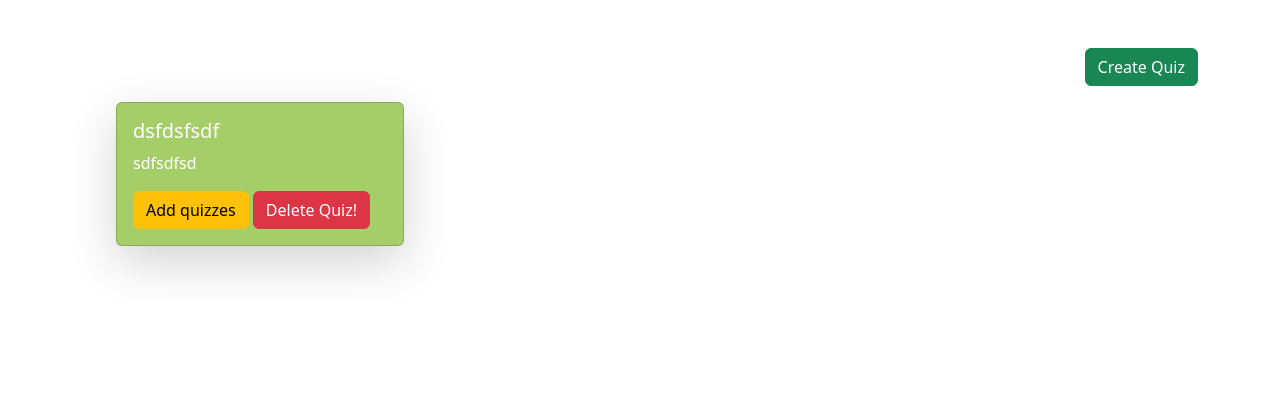
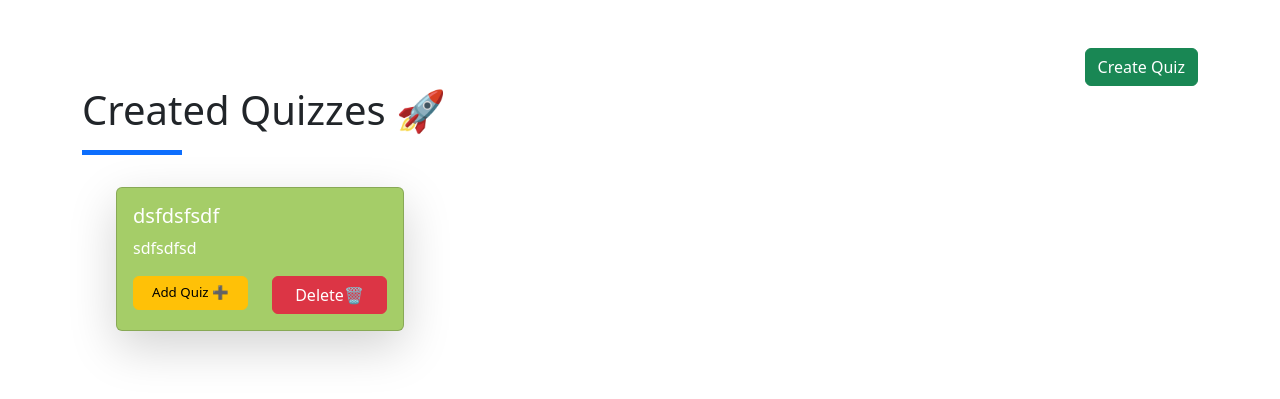
Before and after one commit to Sowishi/Quiz-System-Final-Project, a Flask app: page /create-quiz in a window 1280 px wide. Shown: the part 56-455 px from the top of the page. Run offline with Flask 3, Linux system fonts and the light colour scheme; data comes from the database, SQL or seed files in the repository; both versions use the stored data as it was after the commit.

Commit message:
added kimeme design

```diff
--- a/templates/create.html
+++ b/templates/create.html
@@ -60,6 +60,8 @@
       Create Quiz
     </button>
   </div>
+  <h1>Created Quizzes 🚀</h1>
+  <div class="line bg-primary my-3" style="width: 100px; height: 5px"></div>
   {% if quizzes %}
   <div class="row">
     {% for quiz in quizzes %}
@@ -71,13 +73,21 @@
         <div class="card-body text-white">
           <h5 class="card-title">{{quiz.1}}</h5>
           <p class="card-text">{{quiz.2}}</p>
-          <a
-            href="{{ url_for('editQuiz', quiz_number=quiz.0) }}"
-            class="btn btn-warning"
-            >Add quizzes</a
-          >
-
-          <a href="/delete/{{quiz.0}}" class="btn btn-danger">Delete Quiz!</a>
+          <div class="row">
+            <div class="col-6">
+              <a
+                href="{{ url_for('editQuiz', quiz_number=quiz.0) }}"
+                class="btn btn-warning w-100"
+                style="font-size: smaller"
+                >Add Quiz ➕</a
+              >
+            </div>
+            <div class="col-6">
+              <a href="/delete/{{quiz.0}}" class="btn btn-danger w-100"
+                >Delete🗑️</a
+              >
+            </div>
+          </div>
         </div>
       </div>
     </div>
@@ -85,7 +95,9 @@
   </div>
 
   {% else %}
-  <p>No quizzes available.</p>
+  <div class="container d-flex justify-content-center align-items-center">
+    <h2 class="text-left my-5">No quizzes available yet! 😭</h2>
+  </div>
   {% endif %}
 
   <!-- {% if quizzes %}
--- a/templates/take.html
+++ b/templates/take.html
@@ -1,6 +1,8 @@
 {% extends "base.html" %} {% block content %}
 
 <div class="container mt-5">
+  <h1>Available quizzes to take, goodluck! 😊</h1>
+  <div class="line bg-primary my-3" style="width: 100px; height: 5px"></div>
   {% if quizzes %}
   <div class="row">
     {% for quiz in quizzes %}
```
Also changed, not shown: templates/edit-quiz.html (+49 -7 lines), templates/take-quiz.html (+6 -2 lines), quiz-app.db.
